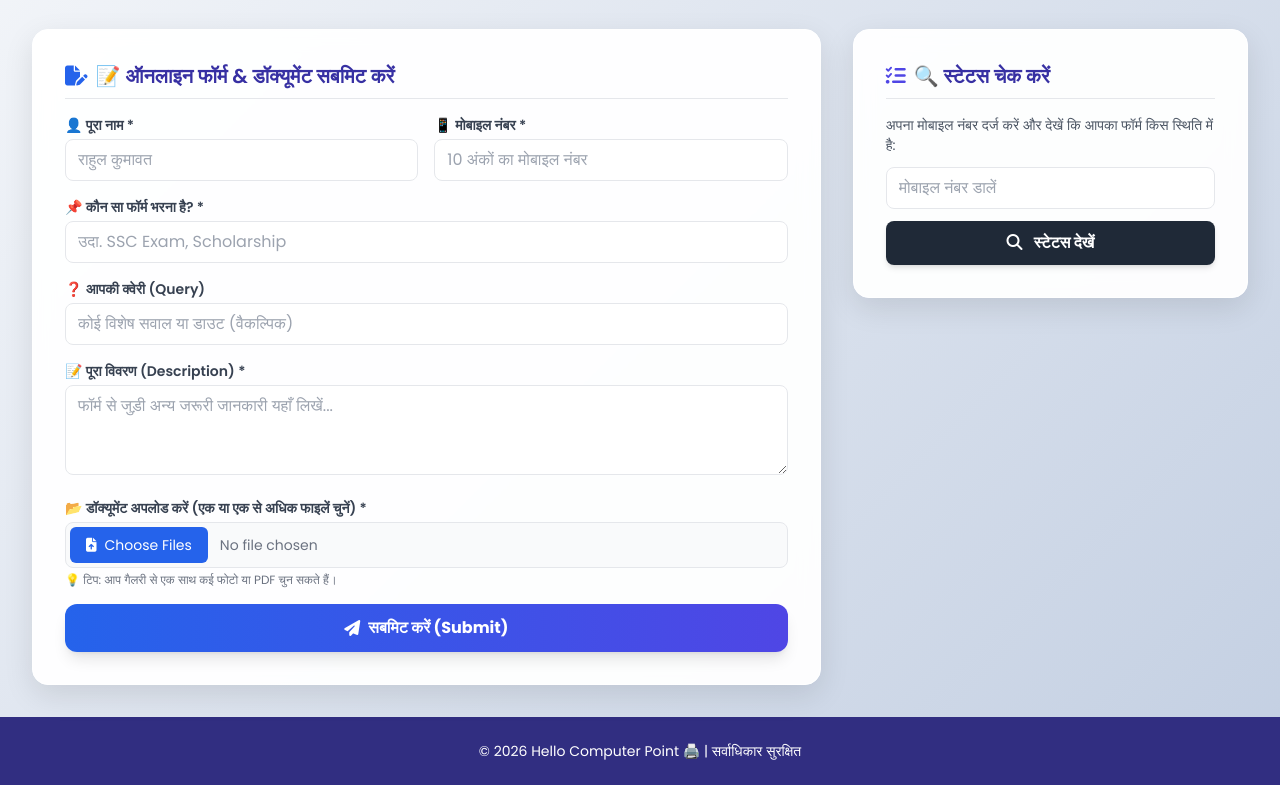
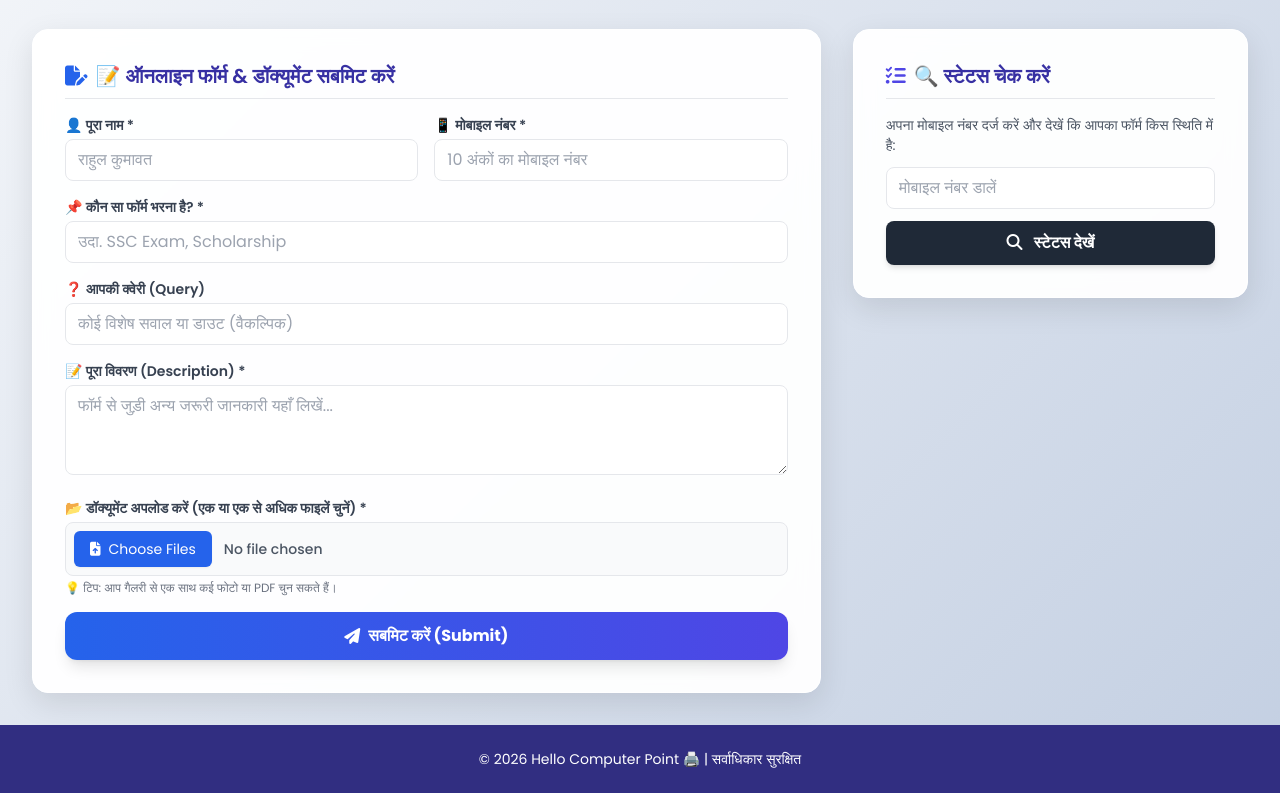
Before and after one commit to aloktiwari993503-bit/alok-computer-point, a website: page index.html in a window 1280 px wide. Shown: the part 175-968 px from the top of the page. Drawn offline with nearby package versions, Linux system fonts and the light colour scheme.

Commit message:
Refactor file upload section and reset behavior

```diff
--- a/index.html
+++ b/index.html
@@ -67,19 +67,22 @@
                         <textarea name="description" required rows="3" placeholder="फॉर्म से जुड़ी अन्य जरूरी जानकारी यहाँ लिखें..." class="w-full px-3 py-2 border rounded-lg outline-none focus:ring-2 focus:ring-indigo-500"></textarea>
                     </div>
 
+                    <!-- नया और सही फाइल अपलोड कोड 👇 -->
                     <div>
                         <label class="block text-sm font-semibold text-gray-700 mb-1">📂 डॉक्यूमेंट अपलोड करें (एक या एक से अधिक फाइलें चुनें) *</label>
-                        <div class="flex items-center border rounded-lg p-1 bg-gray-50">
-                            <label class="bg-blue-600 text-white px-4 py-2 rounded-md cursor-pointer hover:bg-blue-700 transition flex items-center text-sm">
+                        <div class="flex items-center mt-1 p-2 bg-gray-50 border rounded-lg">
+                            <label for="fileInput" class="bg-blue-600 text-white px-4 py-2 rounded-md cursor-pointer hover:bg-blue-700 transition shadow-sm flex items-center text-sm shrink-0">
                                 <i class="fas fa-file-upload mr-2"></i> Choose Files
-                                <input type="file" name="document" multiple required class="hidden" onchange="document.getElementById('fileName').innerText = this.files.length + ' files selected'">
                             </label>
-                            <span id="fileName" class="ml-3 text-sm text-gray-500">No file chosen</span>
+                            <input type="file" id="fileInput" name="document" multiple required class="hidden"
+                                onchange="document.getElementById('fileName').innerText = this.files.length > 0 ? (this.files.length === 1 ? this.files[0].name : this.files.length + ' फाइलें चुनी गईं') : 'No file chosen'">
+                            <span id="fileName" class="ml-3 text-sm text-gray-600 font-medium truncate">No file chosen</span>
                         </div>
                         <p class="text-xs text-gray-500 mt-1">💡 टिप: आप गैलरी से एक साथ कई फोटो या PDF चुन सकते हैं।</p>
                     </div>
+                    <!-- खत्म -->
 
-                    <button type="submit" id="submitBtn" class="w-full bg-gradient-to-r from-blue-600 to-indigo-600 text-white font-bold py-3 rounded-xl hover:opacity-95 transition shadow-lg flex items-center justify-center">
+                    <button type="submit" id="submitBtn" class="w-full bg-gradient-to-r from-blue-600 to-indigo-600 text-white font-bold py-3 rounded-xl hover:opacity-95 transition shadow-lg flex items-center justify-center mt-4">
                         <i class="fas fa-paper-plane mr-2"></i> सबमिट करें (Submit)
                     </button>
                     <div id="formMessage" class="hidden text-center mt-2 font-medium"></div>
@@ -127,6 +130,7 @@
                 msg.innerHTML = '✅ आपका डेटा और डॉक्यूमेन्ट सफलतापूर्वक जमा हो गए हैं!';
                 msg.className = 'text-center mt-2 font-medium text-green-600 block';
                 form.reset();
+                document.getElementById('fileName').innerText = 'No file chosen'; // फॉर्म रीसेट होने पर नाम हटा देगा
             } else {
                 msg.innerHTML = '❌ ' + result.error;
                 msg.className = 'text-center mt-2 font-medium text-red-600 block';
```
